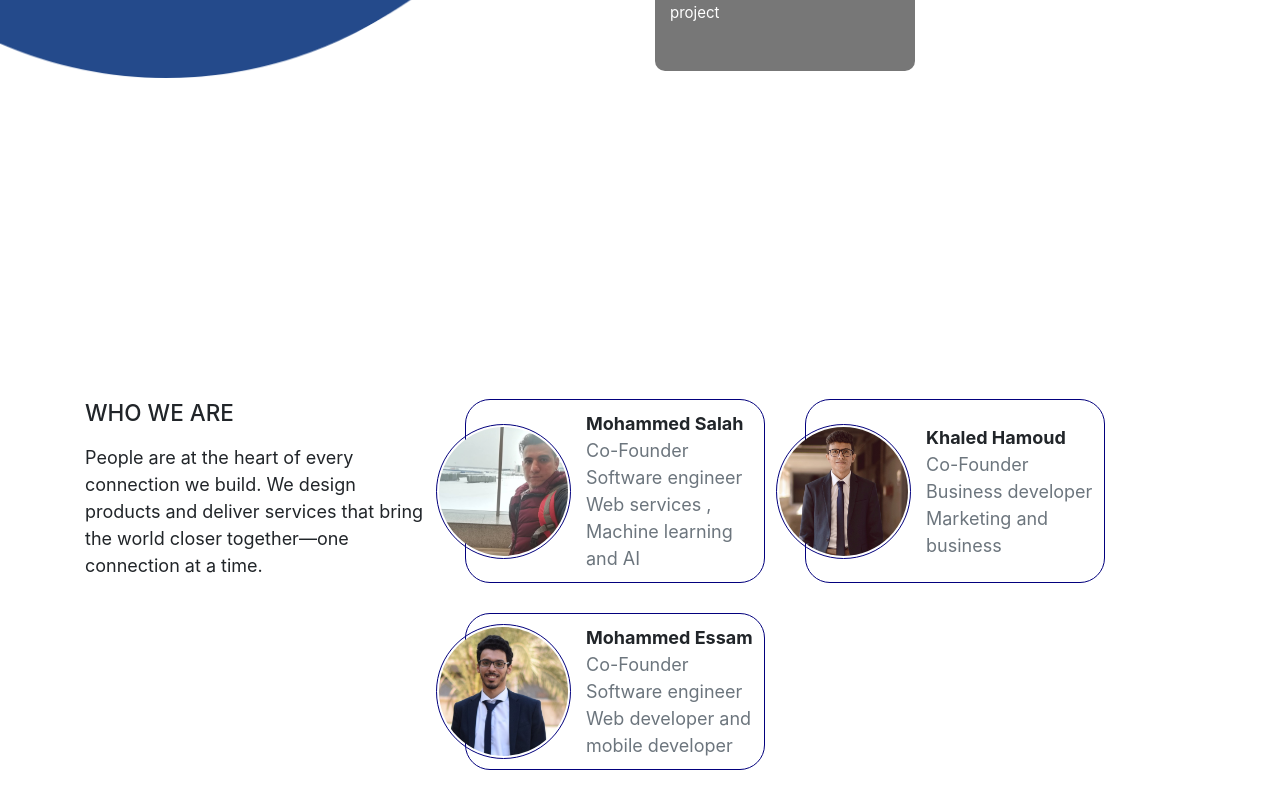
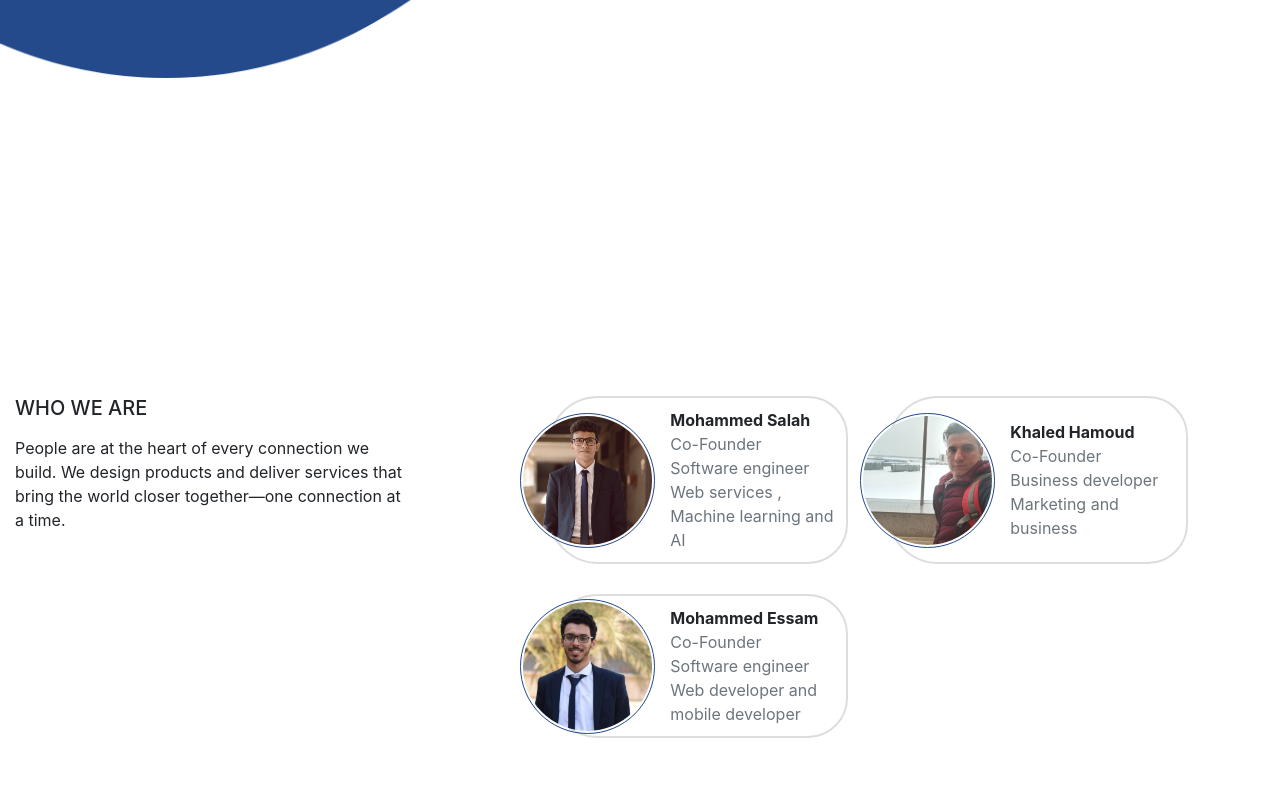
Before and after one commit to DeVMohammedEssam/botich_landing, a Next.js app: page / in a window 1280 px wide. Shown: the part 628-1428 px from the top of the page. After the commit the page ends 1396 px from the top, so only its background shows below. Built offline with nearby package versions, Linux system fonts and the light colour scheme.

Commit message:
updating root size to be in ems, updating container of who we are section to be fluid, updating cofounderCard border color and size and radius

```diff
--- a/pages/index.js
+++ b/pages/index.js
@@ -70,7 +70,7 @@ for a business project"
       </header>
 
       <section className="who-we-are mt-4">
-        <div className="container">
+        <div className="container-fluid">
           <div className="row">
             <div className="col-12 col-lg-4">
               <div className="text-content">
@@ -83,10 +83,10 @@ for a business project"
               </div>
             </div>
 
-            <div className="col-12 col-lg-8">
+            <div className="col-12 col-lg-7 offset-lg-1">
               <div className="cofounders-container">
                 <CofounderCard
-                  imgSrc="/images/khaled.jpg"
+                  imgSrc="/images/salah.jpg"
                   name="Mohammed Salah"
                   skills={[
                     "Software engineer",
@@ -94,7 +94,7 @@ for a business project"
                   ]}
                 />
                 <CofounderCard
-                  imgSrc="/images/salah.jpg"
+                  imgSrc="/images/Khaled.jpg"
                   name="Khaled Hamoud"
                   skills={["Business developer", "Marketing and business"]}
                 />
--- a/styles/_global.scss
+++ b/styles/_global.scss
@@ -1,8 +1,10 @@
+/** @format */
+
 * {
   box-sizing: border-box;
 }
 :root {
-  font-size: 18px;
+  font-size: 1em;
 }
 h1,
 h2,
--- a/styles/components/_cofounderCard.scss
+++ b/styles/components/_cofounderCard.scss
@@ -1,3 +1,5 @@
+/** @format */
+
 .cofounders-container {
   display: flex;
   flex-wrap: wrap;
@@ -6,8 +8,10 @@
   &:first-child {
     margin-right: 40px;
   }
-  border: 1px solid #02007d;
-  border-radius: 25px;
+  border: 2px solid #ddd;
+  border-radius: 40px;
+  border-top-left-radius: 50px;
+  border-bottom-left-radius: 50px;
   display: flex;
   align-items: center;
   position: relative;
@@ -26,7 +30,7 @@
     border-radius: 50%;
     overflow: hidden;
     padding: 2px;
-    border: 1px solid #02007d;
+    border: 1px solid #244a8b;
     img {
       width: 100%;
       height: 100%;
--- a/styles/components/_featureCard.scss
+++ b/styles/components/_featureCard.scss
@@ -1,6 +1,8 @@
+/** @format */
+
 .feature-card {
   max-width: 260px;
-  min-height: 293px;
+  min-height: 200px;
   color: #fff;
   display: flex;
   flex-direction: column;
```
